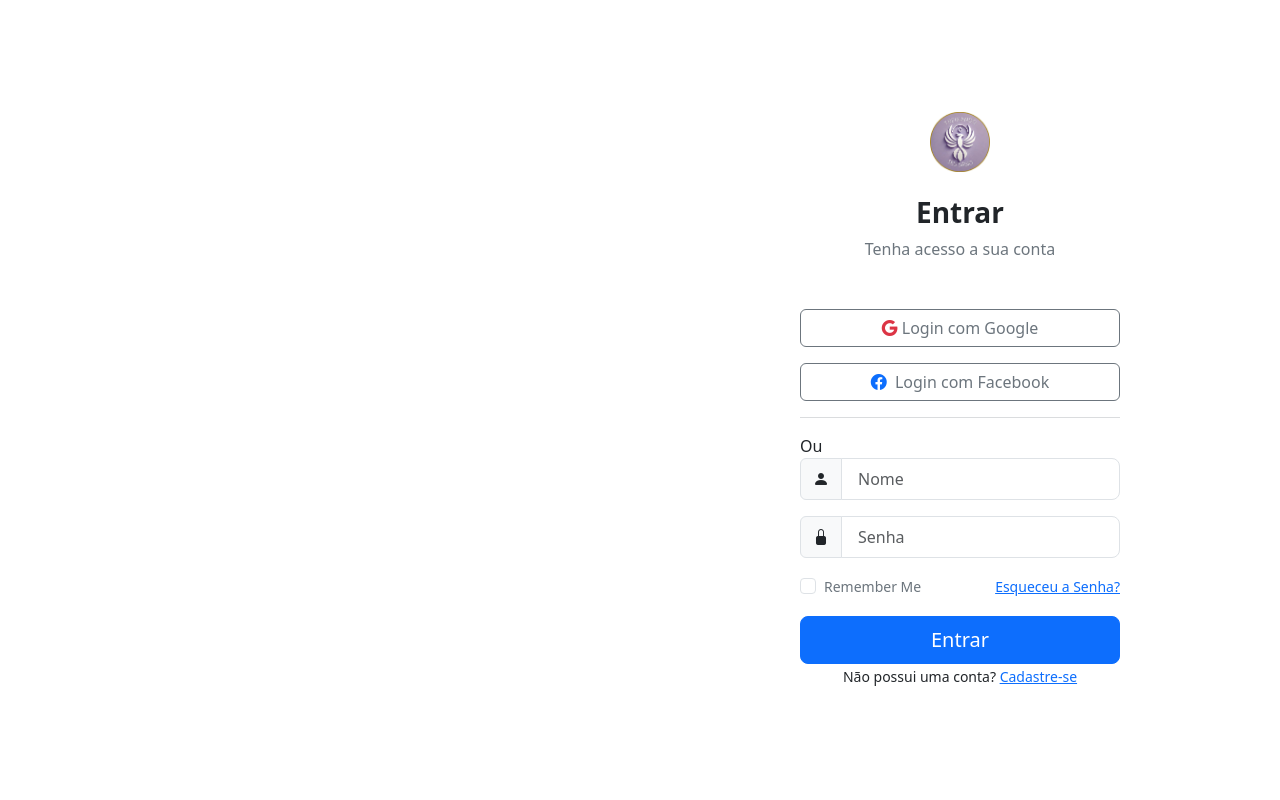
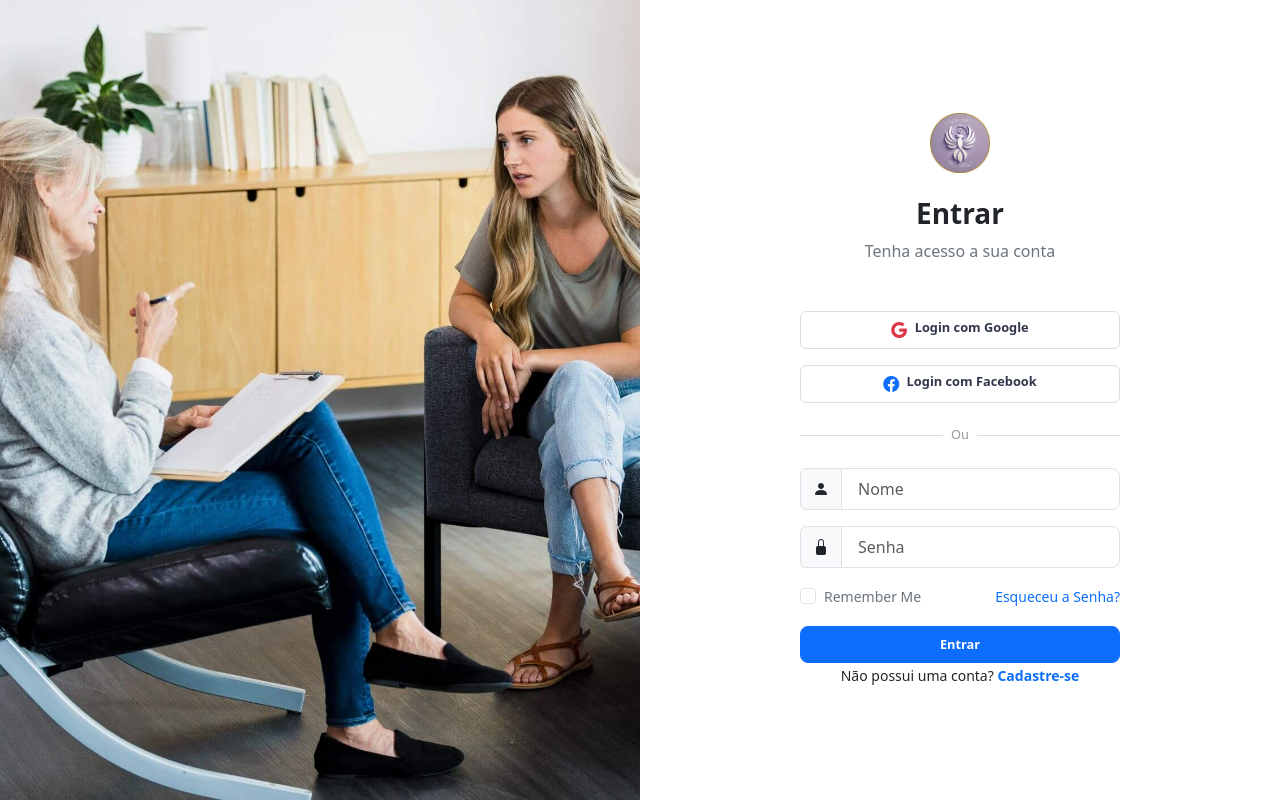
Before and after one commit to NickolasSantosCremasco/LekaSarandy_Therapies, a PHP site: page /src/pages/login.php in a window 1280 px wide. Run offline with PHP 8.4, Linux system fonts and the light colour scheme.

Commit message:
Correção do Login

```diff
--- a/src/css/login.css
+++ b/src/css/login.css
@@ -6,12 +6,16 @@ a:hover {
     text-decoration: underline;
 }
 
+.col-lg-6 {
+    position: relative;
+}
+
 .bg-holder {
     background-image: url('../img/terapia.jpeg');
     position: absolute;
     width:100%;
-    min-height: 100%;
-    top: 0;
+    min-height: 100vh;
+    top: 0      ;
     left: 0;
     background-size: cover;
     background-position: center;
--- a/src/pages/login.php
+++ b/src/pages/login.php
@@ -7,6 +7,7 @@
     <link rel="stylesheet" href="../bootstrap-5.3.3-dist/css/bootstrap.min.css">
     <link rel="shortcut icon" href="../img/logoEmpresa.png" type="image/x-icon">
     <link rel="stylesheet" href="https://cdn.jsdelivr.net/npm/bootstrap-icons@1.11.3/font/bootstrap-icons.min.css">
+    <link rel="stylesheet" href="../css/login.css">
     <title>Leka Sarandi | Login</title>
 </head>
 
@@ -14,7 +15,8 @@
     <div class="row vh-100 g-0">
         <!--Lado Esquerdo-->
         <div class="col-lg-6 position-relative d-none d-lg-block">
-            <div class="bg-holder"></div>
+            <div class="bg-holder">
+            </div>
         </div>
 
         <!--Lado Direito-->
@@ -23,7 +25,7 @@
                 <div class="col col-sm-6 col-lg-7 col-xl-6">
                     <!--logo-->
                     <a href="" class="d-flex justify-content-center mb-4">
-                        <img src="../img/logoEmpresa.png" width="60" alt="">
+                        <img src="../img/logoEmpresa.png" width="60" class="img-fluid" alt="">
                     </a>
 
                     <div class="text-center mb-5">
@@ -33,7 +35,7 @@
 
                     <!--Login Rede Social-->
                     <button class="btn btn-outline-secondary btn-outline-custom w-100 mb-3">
-                        <i class="bi bi-google text-danger me- fs-6"></i>
+                        <i class="bi bi-google text-danger me-1 fs-6"></i>
                         Login com Google
                     </button>
                     <button class="btn btn-outline-secondary btn-outline-custom w-100">
@@ -47,18 +49,19 @@
                     </div>
 
                     <!--Formulário-->
-                    <form action="">
+                    <form action="" method="post">
                         <div class="input-group mb-3">
                             <span class="input-group-text">
                                 <i class="bi bi-person-fill"></i>
                             </span>
-                            <input type="text" class="form-control form-control-lg fs-6" placeholder="Nome">
+                            <input type="text" class="form-control form-control-lg fs-6" placeholder="Nome" required>
                         </div>
                         <div class="input-group mb-3">
                             <span class="input-group-text">
                                 <i class="bi bi-lock-fill"></i>
                             </span>
-                            <input type="password" class="form-control form-control-lg fs-6" placeholder="Senha">
+                            <input type="password" class="form-control form-control-lg fs-6" placeholder="Senha"
+                                required>
                         </div>
 
                         <div class="input-group mb-3 d-flex justify-content-between">
@@ -76,11 +79,11 @@
                                 </small>
                             </div>
                         </div>
-                        <button class="btn btn-primary btn-lg w-100">Entrar</button>
+                        <button type="submit" class="btn btn-primary btn-lg w-100">Entrar</button>
                     </form>
                     <div class="text-center">
                         <small>Não possui uma conta?
-                            <a href="fw-bold">Cadastre-se</a>
+                            <a href="./cadastro.php " class=" fw-bold">Cadastre-se</a>
                         </small>
 
                     </div>
```
